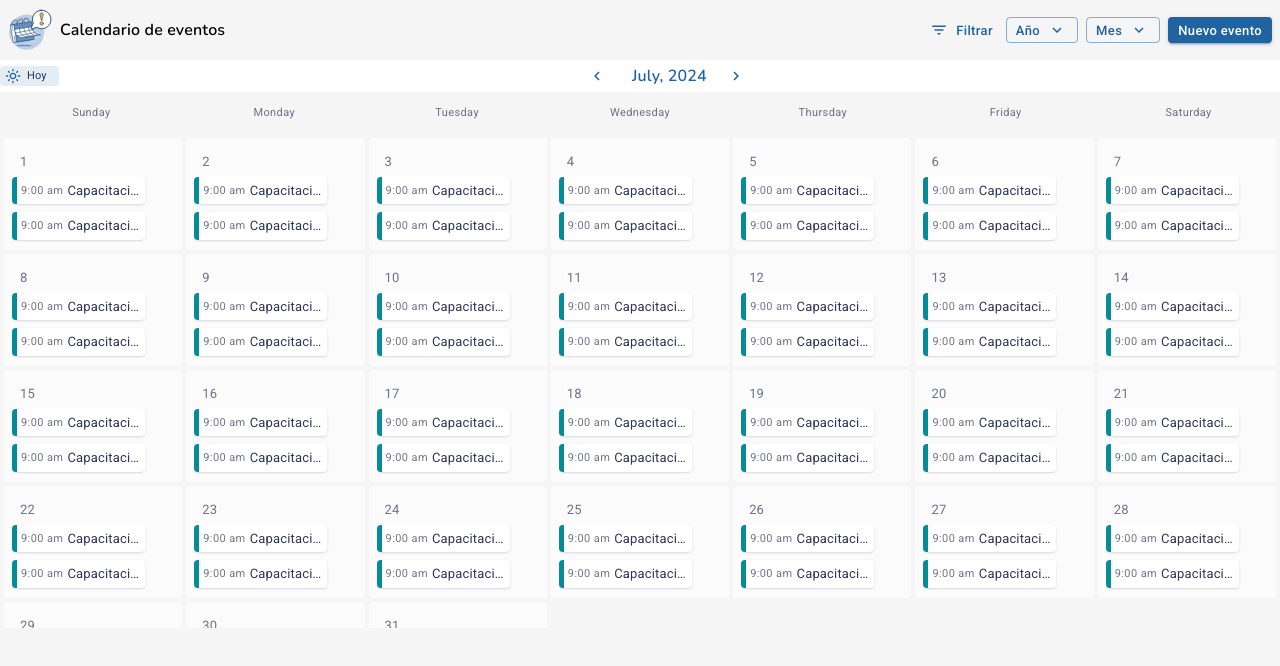
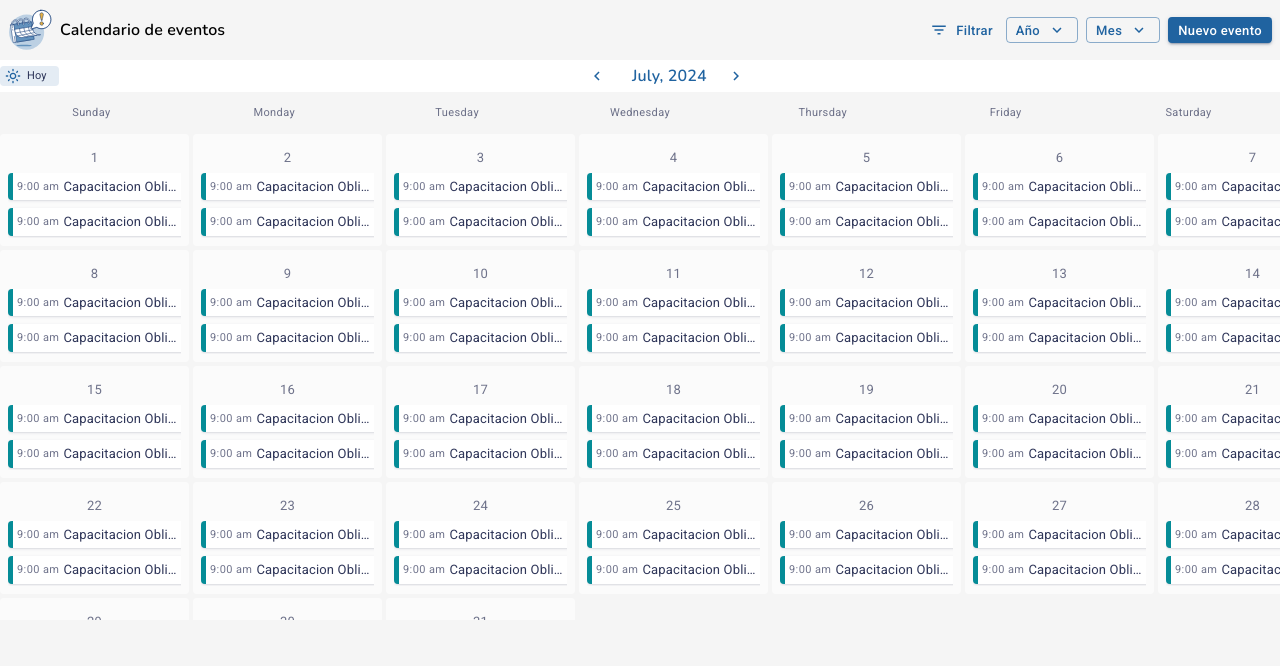
Before and after one commit to ronalsscc/sinco-design-react, a React (Vite) app: page / in a window 1280 px wide. Shown: the top 666 px of the page. Built offline with nearby package versions, Linux system fonts and the light colour scheme.

Commit message:
Se ajusta estilos

```diff
--- a/src/componentes/calendario/Calendario.tsx
+++ b/src/componentes/calendario/Calendario.tsx
@@ -3,7 +3,7 @@ import moment, { Moment } from 'moment/';
 import { CambioFechaProps, Evento } from '..';
 import { SincoTheme } from '../../Theme';
 import { Formulario } from './eventos/Formulario';
-import { Box, Button, Chip, Stack, Typography, Menu, MenuItem, DialogTitle, Dialog, DialogContent, DialogActions } from "@mui/material";
+import { Box, Button, Chip, Stack, Typography, Menu, MenuItem } from "@mui/material";
 import { LightModeOutlined, ChevronRightOutlined, ChevronLeftOutlined, KeyboardArrowDownOutlined, FilterList } from '@mui/icons-material';
 
 import 'moment/min/moment-with-locales';
@@ -61,7 +61,7 @@ const ContenedorDias: React.FC<CambioFechaProps> = ({ fechaActual }) => {
     const diasDeLaSemana = moment.weekdays();
 
     return (
-        <Box width='100%' height={"100%"}  maxHeight={"512px"}
+        <Box width='100%' height={"100%"} maxHeight={"512px"}
             boxSizing='border-box' justifyContent="center" gap={0.5} flexWrap='wrap' sx={{ backgroundColor: 'transparent' }}>
             <Stack display='grid' height={"5%"} gridTemplateColumns="repeat(7, 1fr)" py={1}>
                 {diasDeLaSemana.map((dia, index) => (
@@ -80,11 +80,12 @@ const ContenedorDias: React.FC<CambioFechaProps> = ({ fechaActual }) => {
                 ))}
             </Stack>
 
-            <Stack display='grid' height={"95%"} overflow={"auto"} gridTemplateColumns="repeat(7, 1fr)" gap={.5} p={.5}>
+            <Stack display='grid' height={"95%"} width={"100%"} overflow={"auto"} gridTemplateColumns="repeat(7, 1fr)" gap={.5} >
                 {obtenerDiasAMostrar().map((dia, index) => (
                     <Box key={index} sx={{
                         backgroundColor: SincoTheme.palette.grey[50],
                     }}
+                        // maxWidth="7.5rem"
                         height="7rem"
                         boxSizing='border-box'
                         display='flex'
@@ -95,10 +96,10 @@ const ContenedorDias: React.FC<CambioFechaProps> = ({ fechaActual }) => {
                         borderRadius={1}
                         p={1}
                     >
-                        <Stack width='100%' display='flex' px={1} justifyContent='center' alignItems={"flex-start"}>
+                        <Stack px={1} justifyContent='center' alignItems={"flex-start"}>
                             <Typography variant="body2" color='textSecondary' p={1}>{dia.date()}</Typography>
                         </Stack>
-                        <Stack height="100%"  width={"100%"} gap={1} sx={{ overflowY: 'auto' }}  >
+                        <Stack height="100%" width={"100%"} gap={1} sx={{ overflowY: 'auto' }}  >
                             <Evento hora='9:00 am' descripcion='Capacitacion Obligatoria' />
                             <Evento hora='9:00 am' descripcion='Capacitacion Obligatoria' />
                         </Stack>
--- a/src/componentes/calendario/eventos/evento.tsx
+++ b/src/componentes/calendario/eventos/evento.tsx
@@ -8,18 +8,6 @@ export type EventoProps = {
 }
 
 export const Evento: React.FC<EventoProps> = ({ hora, descripcion }) => {
-    const [anchorEl, setAnchorEl] = useState<null | HTMLElement>(null);
-
-    const handleMouseEnter = (event: React.MouseEvent<HTMLElement>) => {
-        setAnchorEl(event.currentTarget);
-    };
-
-    const handleMouseLeave = () => {
-        setAnchorEl(null);
-    };
-
-    const open = Boolean(anchorEl);
-    const id = open ? 'simple-popper' : undefined;
 
     return (
         <Card sx={{
@@ -34,16 +22,14 @@ export const Evento: React.FC<EventoProps> = ({ hora, descripcion }) => {
             overflowY: 'hidden',
             textOverflow: 'ellipsis',
             whiteSpace: 'nowrap',
-            width: '7.5rem',
+            width: '100%',
             gap: 1,
             p: 0.5,
         }} elevation={1}
-            onMouseEnter={handleMouseEnter}
-            onMouseLeave={handleMouseLeave}
         >
 
             <Tooltip title={descripcion} >
-                <Stack flexDirection={"row"} sx={{ maxWidth: '100%' }} gap={.5}>
+                <Stack flexDirection={"row"} sx={{ width: '10rem' }} gap={.5}>
                     <Typography variant='caption' color={SincoTheme.palette.text.secondary}>{hora}</Typography>
                     <Typography variant='body2' color={SincoTheme.palette.text.primary}
                         sx={{ maxWidth: '100%', overflow: 'hidden', textOverflow: 'ellipsis', whiteSpace: 'nowrap' }}
```
